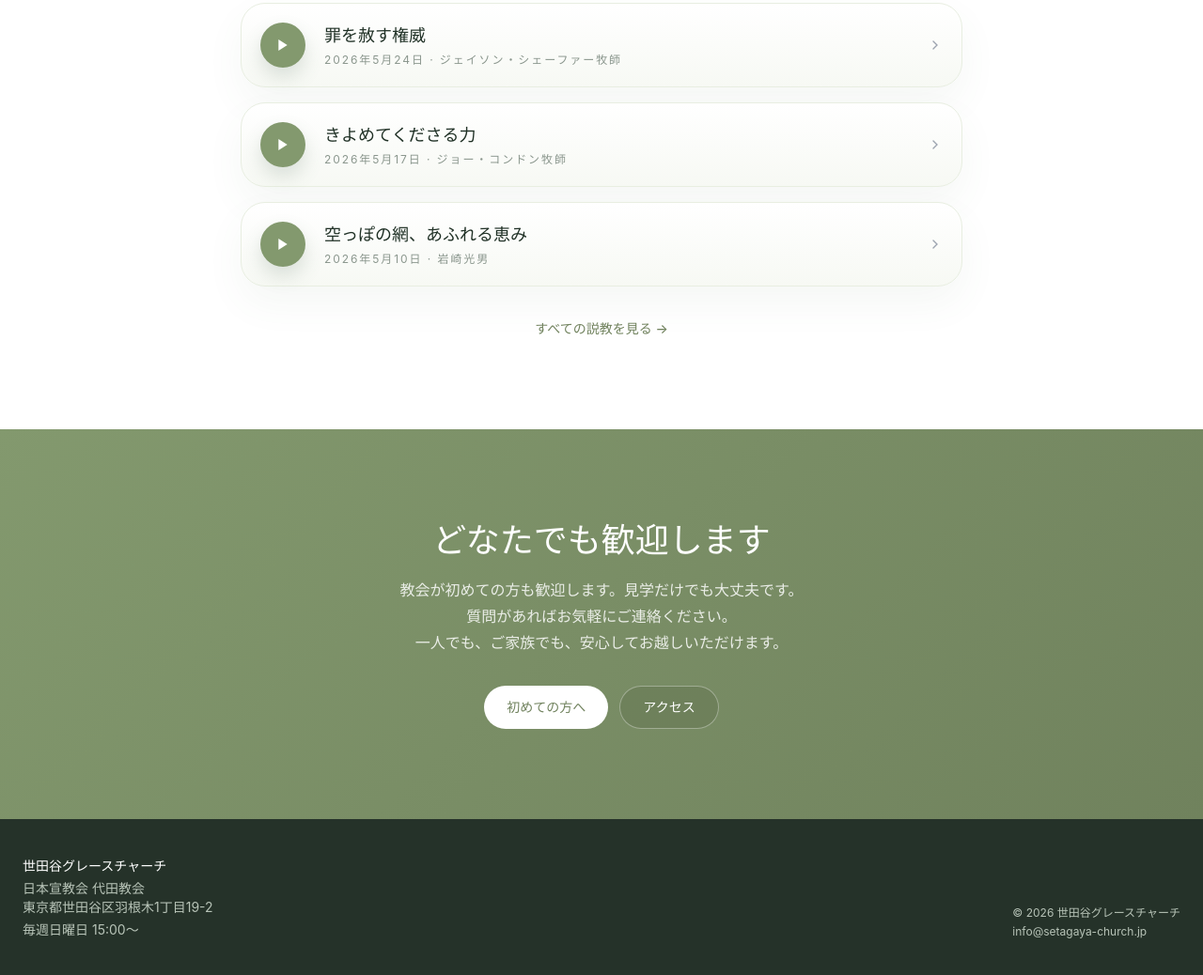
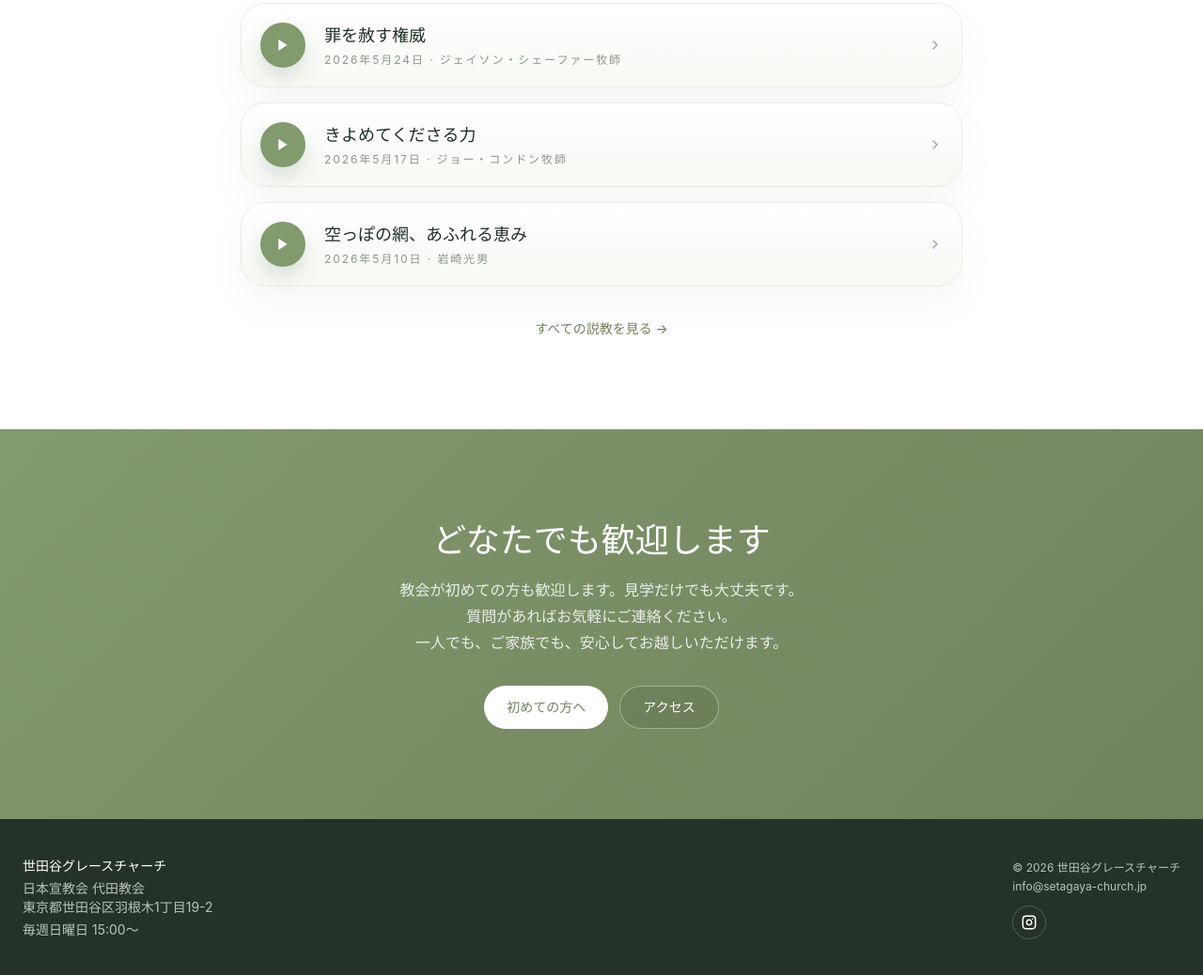
Before and after one commit to SetagayaGraceChurch/SetagayaGraceChurchWebsite, an Astro site: page / in a window 1280 px wide. Shown: the part 5251-6289 px from the top of the page at 94% size. Built offline with nearby package versions, Linux system fonts and the light colour scheme; Astro itself is replaced by a stand-in of ours.

Commit message:
Add Instagram footer link

```diff
--- a/src/app/components/SiteChrome.tsx
+++ b/src/app/components/SiteChrome.tsx
@@ -1,4 +1,5 @@
 import { useEffect, useState } from "react";
+import { Instagram } from "lucide-react";
 import logoImg from "../../assets/logo-cropped.jpg";
 
 const logoSrc = typeof logoImg === "object" && logoImg && "src" in logoImg ? logoImg.src : logoImg;
@@ -102,6 +103,15 @@ export function SiteFooter() {
         <div>
           <p className="text-xs">© 2026 世田谷グレースチャーチ</p>
           <p className="mt-1 text-xs">info@setagaya-church.jp</p>
+          <a
+            href="https://www.instagram.com/setagaya.grace/"
+            target="_blank"
+            rel="noreferrer"
+            aria-label="世田谷グレースチャーチのInstagram"
+            className="mt-3 inline-flex h-9 w-9 items-center justify-center rounded-full border border-white/20 text-white transition-colors hover:border-white/40 hover:bg-white/10"
+          >
+            <Instagram aria-hidden="true" className="h-4 w-4" strokeWidth={2.2} />
+          </a>
         </div>
       </div>
     </footer>
```
